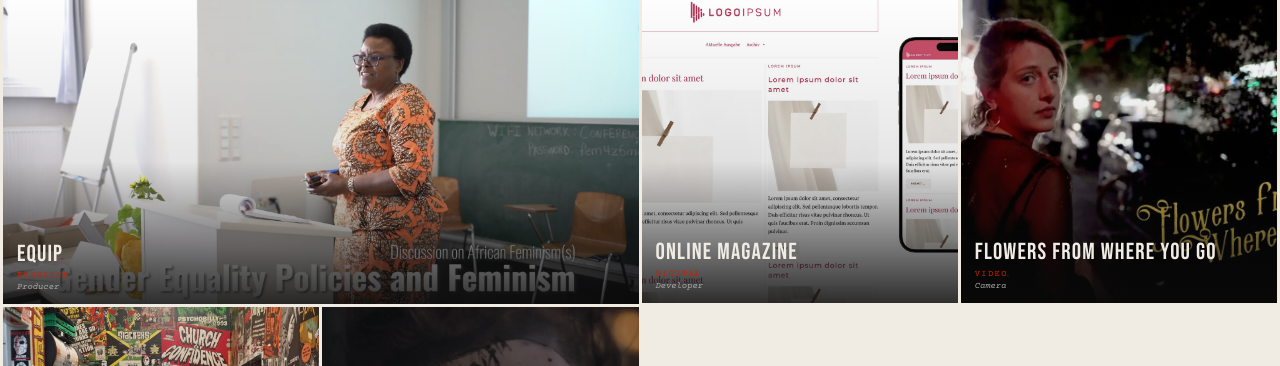
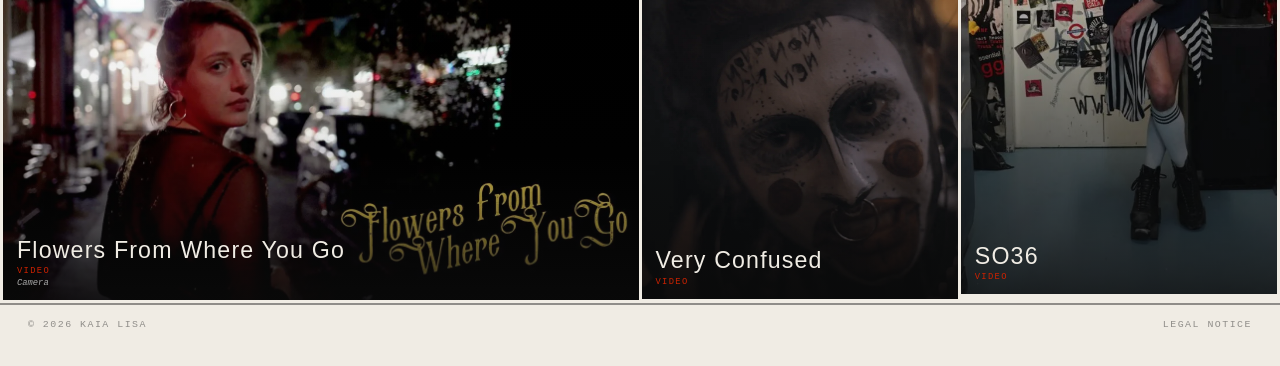
Before and after one commit to kaialisa/Portfolio, a website: page index.html in a window 1280 px wide. Shown: the part 2434-2800 px from the top of the page. Drawn offline with nearby package versions, Linux system fonts and the light colour scheme.

Commit message:
Mobile resizing

```diff
--- a/css/styles.css
+++ b/css/styles.css
@@ -2,7 +2,44 @@
    KAIA LISA - styles.css
    ============================================================ */
 
-@import url('https://fonts.googleapis.com/css2?family=Courier+Prime:ital,wght@0,400;0,700;1,400&family=Bebas+Neue&family=VT323&display=swap');
+/* ── FONTS ── */
+@font-face {
+  font-family: 'Bebas Neue';
+  src: url('../fonts/bebas-neue.woff2') format('woff2');
+  font-weight: normal;
+  font-display: swap;
+}
+
+@font-face {
+  font-family: 'Courier Prime';
+  src: url('../fonts/courier-prime-regular.woff2') format('woff2');
+  font-weight: 400;
+  font-style: normal;
+  font-display: swap;
+}
+
+@font-face {
+  font-family: 'Courier Prime';
+  src: url('../fonts/courier-prime-bold.woff2') format('woff2');
+  font-weight: 700;
+  font-style: normal;
+  font-display: swap;
+}
+
+@font-face {
+  font-family: 'Courier Prime';
+  src: url('../fonts/courier-prime-italic.woff2') format('woff2');
+  font-weight: 400;
+  font-style: italic;
+  font-display: swap;
+}
+
+@font-face {
+  font-family: 'VT323';
+  src: url('../fonts/vt323.woff2') format('woff2');
+  font-weight: normal;
+  font-display: swap;
+}
 
 /* ── VARIABLES ── */
 :root {
@@ -81,7 +118,7 @@ body {
 
 .ticker {
   display:     inline-block;
-  animation:   ticker-scroll 70s linear infinite;
+  animation:   ticker-scroll 160s linear infinite;
   font-family: 'VT323', monospace;
   font-size:   0.72rem;
   letter-spacing: 0.12em;
@@ -302,7 +339,7 @@ body {
 
 .modal-box {
   background: var(--bg);
-  max-width:  820px;
+  max-width:  1200px;
   width:      100%;
   margin-top: 60px;
   position:   relative;
@@ -310,8 +347,8 @@ body {
 
 .modal-img {
   width:      100%;
-  max-height: 460px;
-  object-fit: cover;
+  max-height: 75vh;
+  object-fit: contain;
 }
 
 .modal-body {
@@ -323,7 +360,7 @@ body {
 }
 
 .modal-category {
-  font-size:      0.6rem;
+  font-size:      0.8rem;
   letter-spacing: 0.2em;
   text-transform: uppercase;
   color:          var(--red);
@@ -332,14 +369,14 @@ body {
 
 .modal-title {
   font-family:    'Bebas Neue', sans-serif;
-  font-size:      2.2rem;
+  font-size:      2.8rem;
   letter-spacing: 0.04em;
   line-height:    1;
   margin-bottom:  10px;
 }
 
 .modal-role {
-  font-size:      0.7rem;
+  font-size:      0.8rem;
   letter-spacing: 0.1em;
   text-transform: uppercase;
   color:          #888;
@@ -348,7 +385,7 @@ body {
 }
 
 .modal-desc {
-  font-size:   0.8rem;
+  font-size:   1rem;
   line-height: 1.75;
   color:       #333;
 }
@@ -439,3 +476,53 @@ body {
   .modal-body     { grid-template-columns: 1fr; }
   .modal-box      { margin-top: 20px; }
 }
+
+/* ── SCROLLBAR ── */
+/* Firefox */
+* {
+  scrollbar-width: auto; /* thick, not thin */
+  scrollbar-color: var(--ink) var(--pale);
+}
+
+/* Webkit (Chrome, Safari, Edge) */
+::-webkit-scrollbar {
+  width: 16px;
+  height: 16px;
+}
+
+::-webkit-scrollbar-track {
+  background: var(--pale);
+  border: 1px solid var(--ink);
+}
+
+::-webkit-scrollbar-thumb {
+  background: var(--ink);
+  border: 2px solid var(--pale);
+  border-radius: 0; /* no rounding, hard edges */
+}
+
+::-webkit-scrollbar-thumb:hover {
+  background: var(--red);
+}
+
+::-webkit-scrollbar-thumb:active {
+  background: var(--red);
+  border-color: var(--ink);
+}
+
+::-webkit-scrollbar-corner {
+  background: var(--pale);
+  border: 1px solid var(--ink);
+}
+
+/* scrollbar buttons (arrows) - webkit only */
+::-webkit-scrollbar-button {
+  background: var(--pale);
+  border: 1px solid var(--ink);
+  height: 16px;
+  width: 16px;
+}
+
+::-webkit-scrollbar-button:hover {
+  background: var(--bg);
+}
--- a/index.html
+++ b/index.html
@@ -6,11 +6,6 @@
   <meta name="description" content="Rakaia Lisa Fokkena El-Kasaby, Berlin-based multimedia producer. Cinematography, documentary film, web development, sociocultural research.">
 
   <title>KAIA LISA</title>
-
-  <!-- Fonts -->
-  <link rel="preconnect" href="https://fonts.googleapis.com">
-  <link rel="preconnect" href="https://fonts.gstatic.com" crossorigin>
-  <link href="https://fonts.googleapis.com/css2?family=Courier+Prime:ital,wght@0,400;0,700;1,400&family=Bebas+Neue&family=VT323&display=swap" rel="stylesheet">
 
   <!-- Styles -->
   <link rel="stylesheet" href="css/styles.css">
--- a/js/projects.js
+++ b/js/projects.js
@@ -14,7 +14,7 @@ const projects = [
     link: "",
     role: "Director",
     desc: "Hyperpop music video: CANDY CRUSHING by Angel Rider",
-    grid: "wide",
+    grid: "tall",
     hover: "drift",
   },
   {
@@ -92,7 +92,7 @@ const projects = [
     link: "https://kaialisa.github.io/crossword/",
     role: "Developer",
     desc: "Browser-based crossword puzzle tool built with vanilla JavaScript. Generates a structured data.js file powering a playable, responsive puzzle rendered with scalable SVG graphics. Features include auto-advancing clues, solution row tracking, and mobile touch support.",
-    grid: "wide",
+    grid: "normal",
     hover: "grayscale",
   },
   {
@@ -144,7 +144,7 @@ const projects = [
     link: "",
     role: "Camera, Editing",
     desc: "A selection of drag performances in Berlin.",
-    grid: "wide",
+    grid: "normal",
     hover: "harsh",
   },
   {
@@ -261,7 +261,7 @@ const projects = [
     link: "",
     role: "Producer",
     desc: "Interview series documenting the inaugural conference of the MA program Gender, Intersectionality and Politics on behalf of the Gender and Diversity Division of Freie Universität Berlin, featuring keynote speakers Dr. Akwugo Emejulu and Dr. Sirma Bilge.",
-    grid: "wide",
+    grid: "normal",
     hover: "warm",
     logo: true,
   },
@@ -291,6 +291,19 @@ const projects = [
     grid: "normal",
     hover: "grayscale",
   },
+    {
+    title: "SO36",
+    categories: ["video"],
+    img: "img/so36-backstage-1-scaled.webp",
+    type: "Image",
+    year: "2020",
+    video: "",
+    link: "",
+    role: "",
+    desc: "",
+    grid: "tall",
+    hover: "harsh",
+  },
   {
     title: "Flowers From Where You Go",
     categories: ["video"],
@@ -301,21 +314,8 @@ const projects = [
     link: "",
     role: "Camera",
     desc: "Music video by artist The Somnambulist. Featured in indieRepublik magazine.",
-    grid: "normal",
+    grid: "wide",
     hover: "grayscale",
-  },
-  {
-    title: "SO36",
-    categories: ["video"],
-    img: "img/so36-backstage-1-scaled.webp",
-    type: "Image",
-    year: "2020",
-    video: "",
-    link: "",
-    role: "",
-    desc: "",
-    grid: "normal",
-    hover: "harsh",
   },
   {
     title: "Very Confused",
--- a/js/scripts.js
+++ b/js/scripts.js
@@ -20,9 +20,11 @@ function initTicker() {
   const visitorNum = String(Math.floor(Math.random() * 900000) + 100000);
   const phrases = [
     'UNDER CONSTRUCTION',
+    'WELCOME TO MY HOMEPAGE',
     `YOU ARE VISITOR NO. ${visitorNum}`,
     'OPTIMIZED FOR INTERNET EXPLORER',
     `LAST UPDATED: ${LAST_UPDATED}`,
+    'THANKS FOR VISITING',
   ];
   const sep     = ' &nbsp;&nbsp;&nbsp;·&nbsp;&nbsp;&nbsp; ';
   const segment = phrases.join(sep) + sep;
```
Also changed, not shown: legal-notice.html (added, +79 -0 lines).
